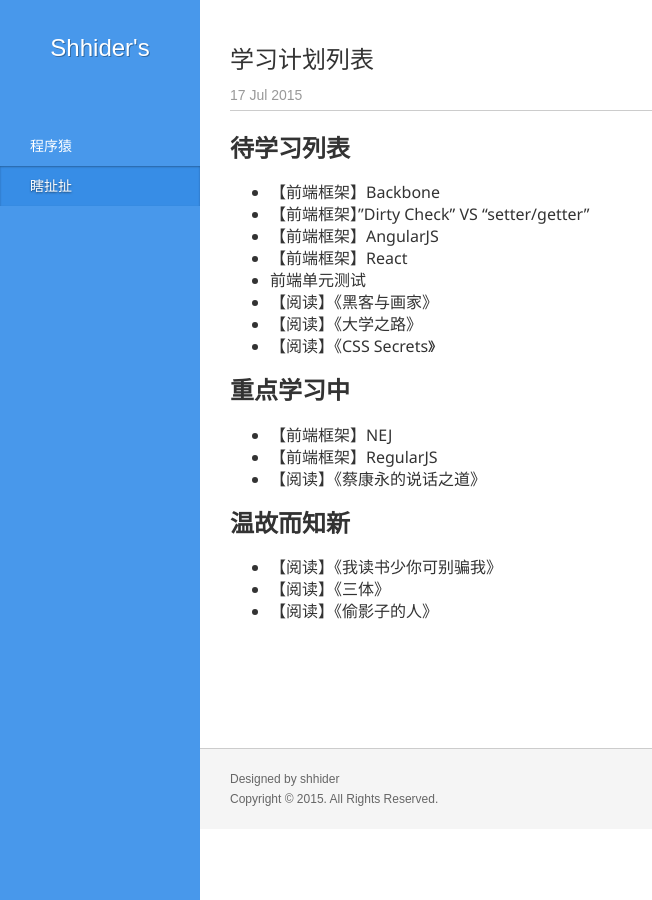
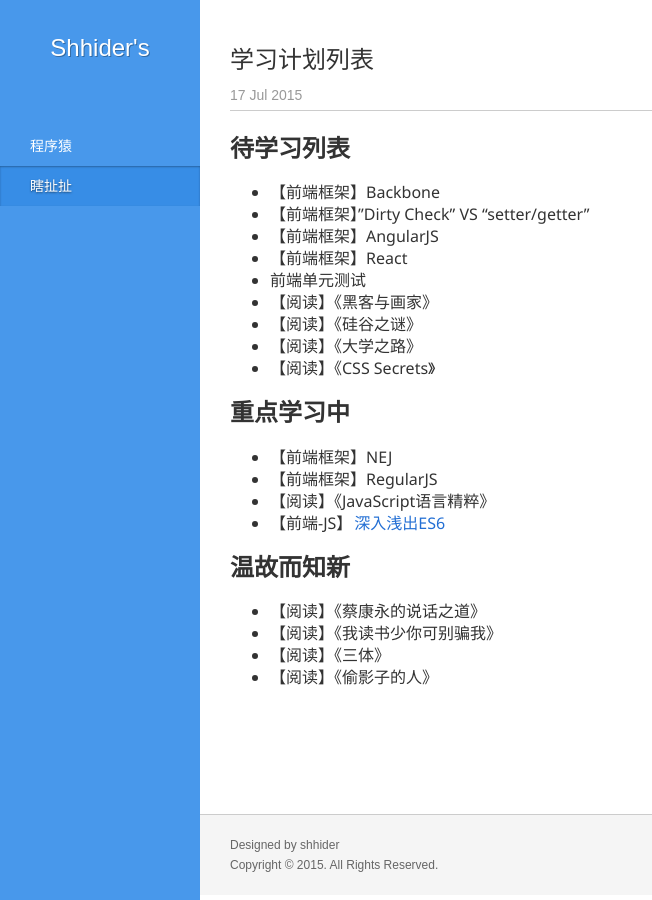
Before and after one commit to shhider/shhider.github.io, a Jekyll site: the page built from _posts/2015-07-17-study-list.md, in a window 1280 px wide. Shown: the whole page, without its empty margins (0-652 px from the left). Built offline with Jekyll 4.4.1, drawn with Linux system fonts in a browser that asks for light colours; Markdown is read by kramdown in place of the engine named in the settings; comment, search, counter and statistics services are not loaded.

Commit message:
update study-list

```diff
--- a/_posts/2015-07-17-study-list.md
+++ b/_posts/2015-07-17-study-list.md
@@ -12,6 +12,7 @@ category: life
 - 【前端框架】React
 - 前端单元测试
 - 【阅读】《黑客与画家》
+- 【阅读】《硅谷之谜》
 - 【阅读】《大学之路》
 - 【阅读】《CSS Secrets》
 
@@ -19,10 +20,13 @@ category: life
 
 - 【前端框架】NEJ
 - 【前端框架】RegularJS
-- 【阅读】《蔡康永的说话之道》
+- 【阅读】《JavaScript语言精粹》
+- 【前端-JS】[深入浅出ES6](http://www.infoq.com/cn/es6-in-depth/)
+
 
 ### 温故而知新
 
+- 【阅读】《蔡康永的说话之道》
 - 【阅读】《我读书少你可别骗我》
 - 【阅读】《三体》
 - 【阅读】《偷影子的人》
```
